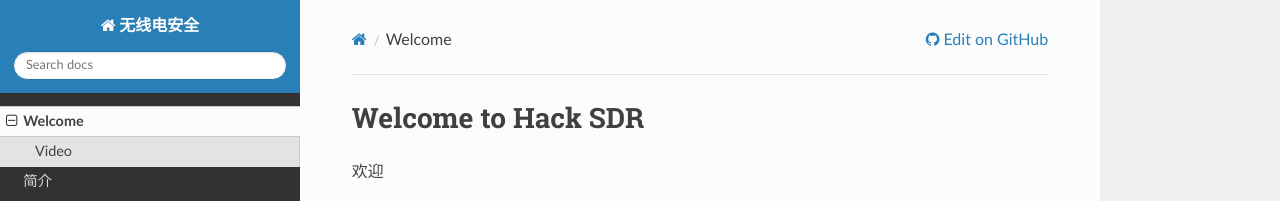
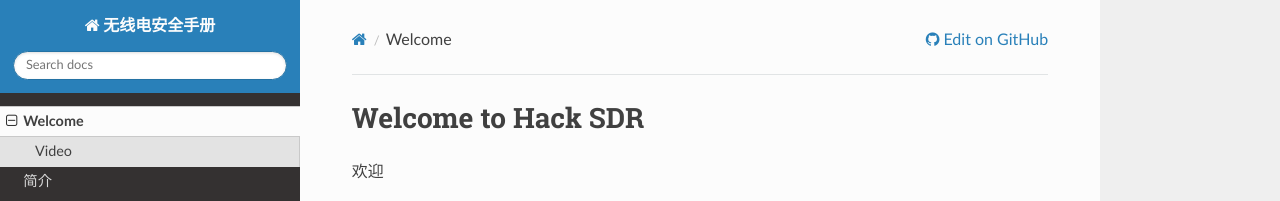
Before and after one commit to ZMOM1031/hack-radio-security-cn, an MkDocs documentation site: the page built from docs/index.md, in a window 1280 px wide. Shown: the top 201 px of the page. Built offline with MkDocs 1.6.1, drawn with Linux system fonts in a browser that asks for light colours; nearby versions of some CDN libraries; old or Windows-style settings are respelled for this version of MkDocs.

Commit message:
重整配置

```diff
--- a/mkdocs.yml
+++ b/mkdocs.yml
@@ -1,6 +1,6 @@
-site_name: 无线电安全
+site_name: 无线电安全手册
 site_description: Radio Security
-repo_url: https://github.com/IterNull/hack-sdr-cn/
+repo_url: https://github.com/iternull-team/hack-radio-security-cn/
 theme: readthedocs
 
 pages:
```
Also changed, not shown: 1 other file.
